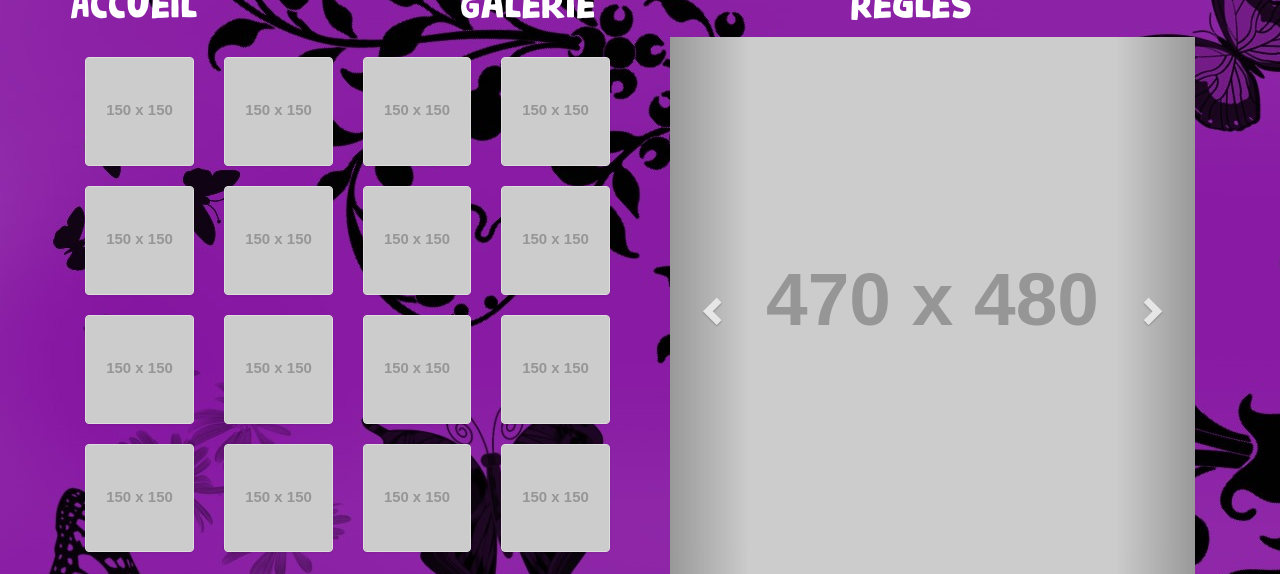
After one commit to Aurerianusu/fbdev, a PHP site: page /gallerie.php in a window 1280 px wide. The commit adds this page. Shown: the part 228-802 px from the top of the page. Run offline with PHP 8.4, Linux system fonts and the light colour scheme; grey boxes labelled with a size stand in for pictures from a placeholder-image service; some libraries are stand-ins or nearby versions.

Commit message:
page gallerie

```diff
--- a/css/style.css
+++ b/css/style.css
@@ -25,6 +25,7 @@ body{
     font-size: 36px;
     text-align: center;
 }
+
 /* INDEX */
 #section-accueil .container {
     background-color: rgba(181, 39, 185, 0.5);
@@ -56,3 +57,18 @@ body{
     height: 150px;
     border: 7px solid #fff;
 }
+
+/* GALLERIE CSS */
+.hide-bullets {
+    list-style:none;
+    margin-left: -40px;
+    margin-top:20px;
+}
+
+.thumbnail {
+    padding: 0;
+}
+
+.carousel-inner>.item>img, .carousel-inner>.item>a>img {
+    width: 100%;
+}
--- /dev/null
+++ b/gallerie.php
@@ -0,0 +1,214 @@
+<!doctype html>
+<html>
+	<head>
+		<!-- Page Title -->
+	    <title>Concours photo Facebook - Gallerie</title>
+
+	    <!-- Meta Tags -->
+	    <meta charset="utf-8">
+	    <meta name="keywords" content="Concours photo Pardon-Maman" />
+	    <meta name="description" content="Participez au concours photo Pardon-maman et tentez de remporter un tattouage gratuit">
+	    <meta name="format-detection" content="telephone=no">
+	    <meta name="author" content="Pardon-Maman">
+	    <meta name="robots" content="noindex,nofollow">
+	    <meta name="viewport" content="width=device-width, initial-scale=1.0">
+
+
+	    <!-- Latest compiled and minified CSS -->
+		<link rel="stylesheet" href="https://maxcdn.bootstrapcdn.com/bootstrap/3.3.7/css/bootstrap.min.css" integrity="sha384-BVYiiSIFeK1dGmJRAkycuHAHRg32OmUcww7on3RYdg4Va+PmSTsz/K68vbdEjh4u" crossorigin="anonymous">
+
+		<!-- JQUERY LIBRARY -->
+		<script
+  			src="https://code.jquery.com/jquery-3.1.1.min.js"
+  			integrity="sha256-hVVnYaiADRTO2PzUGmuLJr8BLUSjGIZsDYGmIJLv2b8="
+  			crossorigin="anonymous">
+  		</script>
+
+		<!-- Optional theme -->
+		<link rel="stylesheet" href="https://maxcdn.bootstrapcdn.com/bootstrap/3.3.7/css/bootstrap-theme.min.css" integrity="sha384-rHyoN1iRsVXV4nD0JutlnGaslCJuC7uwjduW9SVrLvRYooPp2bWYgmgJQIXwl/Sp" crossorigin="anonymous">
+
+		<!-- Latest compiled and minified JavaScript -->
+		<script src="https://maxcdn.bootstrapcdn.com/bootstrap/3.3.7/js/bootstrap.min.js" integrity="sha384-Tc5IQib027qvyjSMfHjOMaLkfuWVxZxUPnCJA7l2mCWNIpG9mGCD8wGNIcPD7Txa" crossorigin="anonymous"></script>
+
+	    <!-- Styles -->
+	    <link href="css/style.css" rel="stylesheet" type="text/css">
+
+		<!-- SCRIPT JS -->
+		<script type="text/javascript" src="/js/script.js"></script>
+	</head>
+
+	<body>
+		<!-- HEADER -->
+		<header>
+		 	<div class="header-content">
+		        <div class="container">
+		                <div class="logo">
+		                    <img src="images/splatter.png" height="200" width="275" alt="logo" class="img-responsive">
+		                    <span id="texte-logo">Concours<br>Photo</p>
+		                </div>
+
+		                <nav class="row menu">
+		                    <div class="col-sm-4 col-xs-4">Accueil</div>
+		                    <div class="col-sm-4 col-xs-4">Galerie</div>
+		                    <div class="col-sm-4 col-xs-4">Règles</div>
+		                </nav>
+		</header>
+		<!-- END OF HEADER -->
+
+		<!-- CONTENT -->
+		<section id="section-gallerie">
+
+			<div class="container">
+			    <div id="main_area">
+			        <!-- Slider -->
+			        <div class="row">
+			            <div class="col-sm-6" id="slider-thumbs">
+			                <!-- Bottom switcher of slider -->
+			                <ul class="hide-bullets">
+			                    <li class="col-sm-3">
+			                        <a class="thumbnail" id="carousel-selector-0">
+			                            <img src="http://placehold.it/150x150&text=zero">
+			                        </a>
+			                    </li>
+
+			                    <li class="col-sm-3">
+			                        <a class="thumbnail" id="carousel-selector-1"><img src="http://placehold.it/150x150&text=1"></a>
+			                    </li>
+
+			                    <li class="col-sm-3">
+			                        <a class="thumbnail" id="carousel-selector-2"><img src="http://placehold.it/150x150&text=2"></a>
+			                    </li>
+
+			                    <li class="col-sm-3">
+			                        <a class="thumbnail" id="carousel-selector-3"><img src="http://placehold.it/150x150&text=3"></a>
+			                    </li>
+
+			                    <li class="col-sm-3">
+			                        <a class="thumbnail" id="carousel-selector-4"><img src="http://placehold.it/150x150&text=4"></a>
+			                    </li>
+
+			                    <li class="col-sm-3">
+			                        <a class="thumbnail" id="carousel-selector-5"><img src="http://placehold.it/150x150&text=5"></a>
+			                    </li>
+			                    <li class="col-sm-3">
+			                        <a class="thumbnail" id="carousel-selector-6"><img src="http://placehold.it/150x150&text=6"></a>
+			                    </li>
+
+			                    <li class="col-sm-3">
+			                        <a class="thumbnail" id="carousel-selector-7"><img src="http://placehold.it/150x150&text=7"></a>
+			                    </li>
+
+			                    <li class="col-sm-3">
+			                        <a class="thumbnail" id="carousel-selector-8"><img src="http://placehold.it/150x150&text=8"></a>
+			                    </li>
+
+			                    <li class="col-sm-3">
+			                        <a class="thumbnail" id="carousel-selector-9"><img src="http://placehold.it/150x150&text=9"></a>
+			                    </li>
+			                    <li class="col-sm-3">
+			                        <a class="thumbnail" id="carousel-selector-10"><img src="http://placehold.it/150x150&text=10"></a>
+			                    </li>
+
+			                    <li class="col-sm-3">
+			                        <a class="thumbnail" id="carousel-selector-11"><img src="http://placehold.it/150x150&text=11"></a>
+			                    </li>
+
+			                    <li class="col-sm-3">
+			                        <a class="thumbnail" id="carousel-selector-12"><img src="http://placehold.it/150x150&text=12"></a>
+			                    </li>
+
+			                    <li class="col-sm-3">
+			                        <a class="thumbnail" id="carousel-selector-13"><img src="http://placehold.it/150x150&text=13"></a>
+			                    </li>
+			                    <li class="col-sm-3">
+			                        <a class="thumbnail" id="carousel-selector-14"><img src="http://placehold.it/150x150&text=14"></a>
+			                    </li>
+
+			                    <li class="col-sm-3">
+			                        <a class="thumbnail" id="carousel-selector-15"><img src="http://placehold.it/150x150&text=15"></a>
+			                    </li>
+			                </ul>
+			            </div>
+			            <div class="col-sm-6">
+			                <div class="col-xs-12" id="slider">
+			                    <!-- Top part of the slider -->
+			                    <div class="row">
+			                        <div class="col-sm-12" id="carousel-bounding-box">
+			                            <div class="carousel slide" id="myCarousel">
+			                                <!-- Carousel items -->
+			                                <div class="carousel-inner">
+			                                    <div class="active item" data-slide-number="0">
+			                                        <img src="http://placehold.it/470x480&text=zero"></div>
+
+			                                    <div class="item" data-slide-number="1">
+			                                        <img src="http://placehold.it/470x480&text=1"></div>
+
+			                                    <div class="item" data-slide-number="2">
+			                                        <img src="http://placehold.it/470x480&text=2"></div>
+
+			                                    <div class="item" data-slide-number="3">
+			                                        <img src="http://placehold.it/470x480&text=3"></div>
+
+			                                    <div class="item" data-slide-number="4">
+			                                        <img src="http://placehold.it/470x480&text=4"></div>
+
+			                                    <div class="item" data-slide-number="5">
+			                                        <img src="http://placehold.it/470x480&text=5"></div>
+
+			                                    <div class="item" data-slide-number="6">
+			                                        <img src="http://placehold.it/470x480&text=6"></div>
+
+			                                    <div class="item" data-slide-number="7">
+			                                        <img src="http://placehold.it/470x480&text=7"></div>
+
+			                                    <div class="item" data-slide-number="8">
+			                                        <img src="http://placehold.it/470x480&text=8"></div>
+
+			                                    <div class="item" data-slide-number="9">
+			                                        <img src="http://placehold.it/470x480&text=9"></div>
+
+			                                    <div class="item" data-slide-number="10">
+			                                        <img src="http://placehold.it/470x480&text=10"></div>
+
+			                                    <div class="item" data-slide-number="11">
+			                                        <img src="http://placehold.it/470x480&text=11"></div>
+
+			                                    <div class="item" data-slide-number="12">
+			                                        <img src="http://placehold.it/470x480&text=12"></div>
+
+			                                    <div class="item" data-slide-number="13">
+			                                        <img src="http://placehold.it/470x480&text=13"></div>
+
+			                                    <div class="item" data-slide-number="14">
+			                                        <img src="http://placehold.it/470x480&text=14"></div>
+
+			                                    <div class="item" data-slide-number="15">
+			                                        <img src="http://placehold.it/470x480&text=15"></div>
+			                                </div>
+			                                <!-- Carousel nav -->
+			                                <a class="left carousel-control" href="#myCarousel" role="button" data-slide="prev">
+			                                    <span class="glyphicon glyphicon-chevron-left"></span>
+			                                </a>
+			                                <a class="right carousel-control" href="#myCarousel" role="button" data-slide="next">
+			                                    <span class="glyphicon glyphicon-chevron-right"></span>
+			                                </a>
+			                            </div>
+			                        </div>
+			                    </div>
+			                </div>
+			            </div>
+			            <!--/Slider-->
+			        </div>
+
+			    </div>
+			</div>
+		</section>
+
+
+		<!-- END OF FOOTER -->
+		<footer></footer>
+		<!-- END OF FOOTER -->
+
+	</body>
+
+</html>
--- a/index.php
+++ b/index.php
@@ -14,8 +14,8 @@
 	    <meta name="viewport" content="width=device-width, initial-scale=1.0">
 
 	    <!-- Styles -->
-	    <link href="/css/bootstrap.min.css" rel="stylesheet" type="text/css">
-	    <link href="/css/style.css" rel="stylesheet" type="text/css">
+	    <link href="css/bootstrap.min.css" rel="stylesheet" type="text/css">
+	    <link href="css/style.css" rel="stylesheet" type="text/css">
 
 	    <!-- JQUERY LIBRARY -->
 		<script type="text/javascript" src="/js/jquery-3.1.1.min.js"></script>
--- /dev/null
+++ b/js/script.js
@@ -0,0 +1,23 @@
+  jQuery(document).ready(function($) {
+
+        $('#myCarousel').carousel({
+                interval: 5000
+        });
+
+        //Handles the carousel thumbnails
+        $('[id^=carousel-selector-]').click(function () {
+        var id_selector = $(this).attr("id");
+        try {
+            var id = /-(\d+)$/.exec(id_selector)[1];
+            console.log(id_selector, id);
+            jQuery('#myCarousel').carousel(parseInt(id));
+        } catch (e) {
+            console.log('Regex failed!', e);
+        }
+    });
+        // When the carousel slides, auto update the text
+        $('#myCarousel').on('slid.bs.carousel', function (e) {
+                 var id = $('.item.active').data('slide-number');
+                $('#carousel-text').html($('#slide-content-'+id).html());
+        });
+});
```
